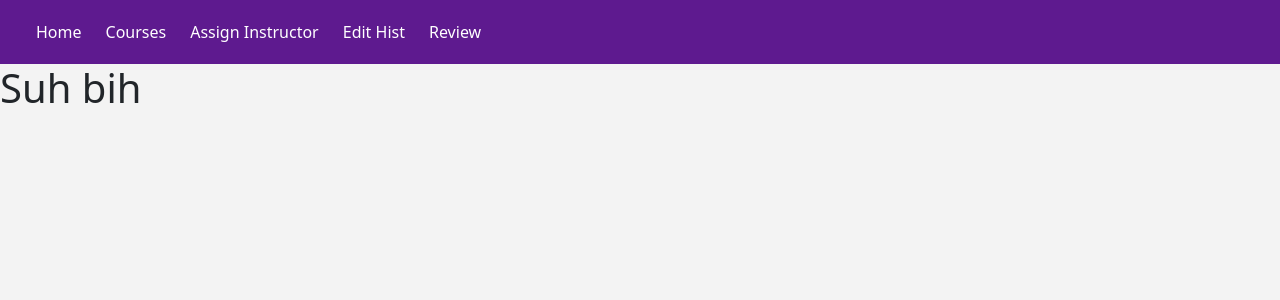
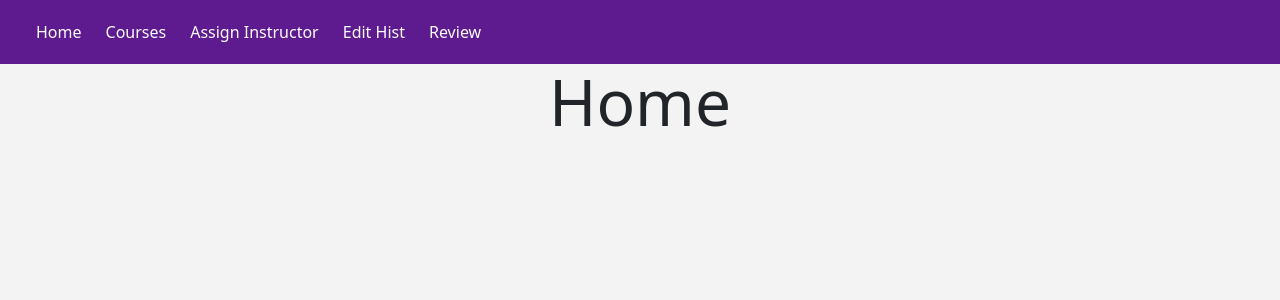
Before and after one commit to grantpan23/course-outline-manager, a React (Create React App) app in the folder frontend/: page /home in a window 1280 px wide. Shown: the top 300 px of the page. Built offline with nearby package versions, Linux system fonts and the light colour scheme.

Commit message:
fixed title

```diff
--- a/frontend/src/pages/home.js
+++ b/frontend/src/pages/home.js
@@ -8,7 +8,7 @@ export default function Home() {
             <NavBar></NavBar>
 
             {/* change this based on role */}
-            <h1> Suh bih </h1>
+            <h1 className='home'> Home </h1>
 
         </>
     )
--- a/frontend/src/styles/styles.css
+++ b/frontend/src/styles/styles.css
@@ -129,3 +129,8 @@ nav li:hover {
     margin-left: 10px;
     margin-right: 10px;
   }
+
+  .home {
+    text-align: center;
+    font-size: 4rem;
+  }
```
